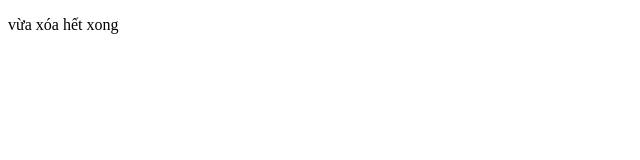
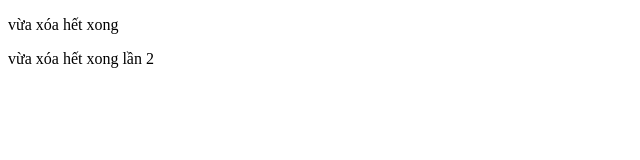
Before and after one commit to Hainn98/git-training, a plain HTML site: page index.html in a window 1280 px wide. Shown: the whole page, without its empty margins (0-640 px from the left). Drawn offline with Linux system fonts and the light colour scheme.

Commit message:
commit-lần2

```diff
--- a/index.html
+++ b/index.html
@@ -7,5 +7,6 @@
 </head>
 <body>
  <p> vừa xóa hết xong</p>
+ <p> vừa xóa hết xong lần 2</p>
 </body>
 </html>
```
